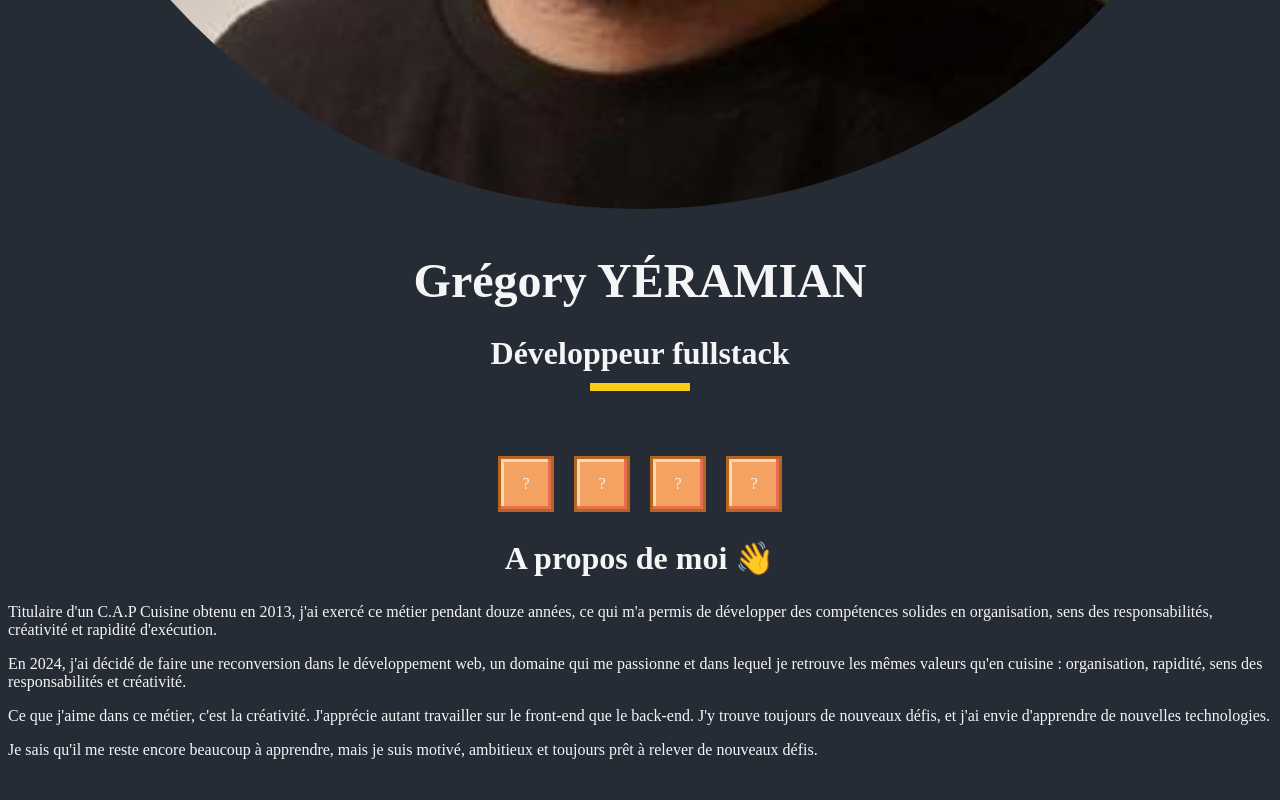
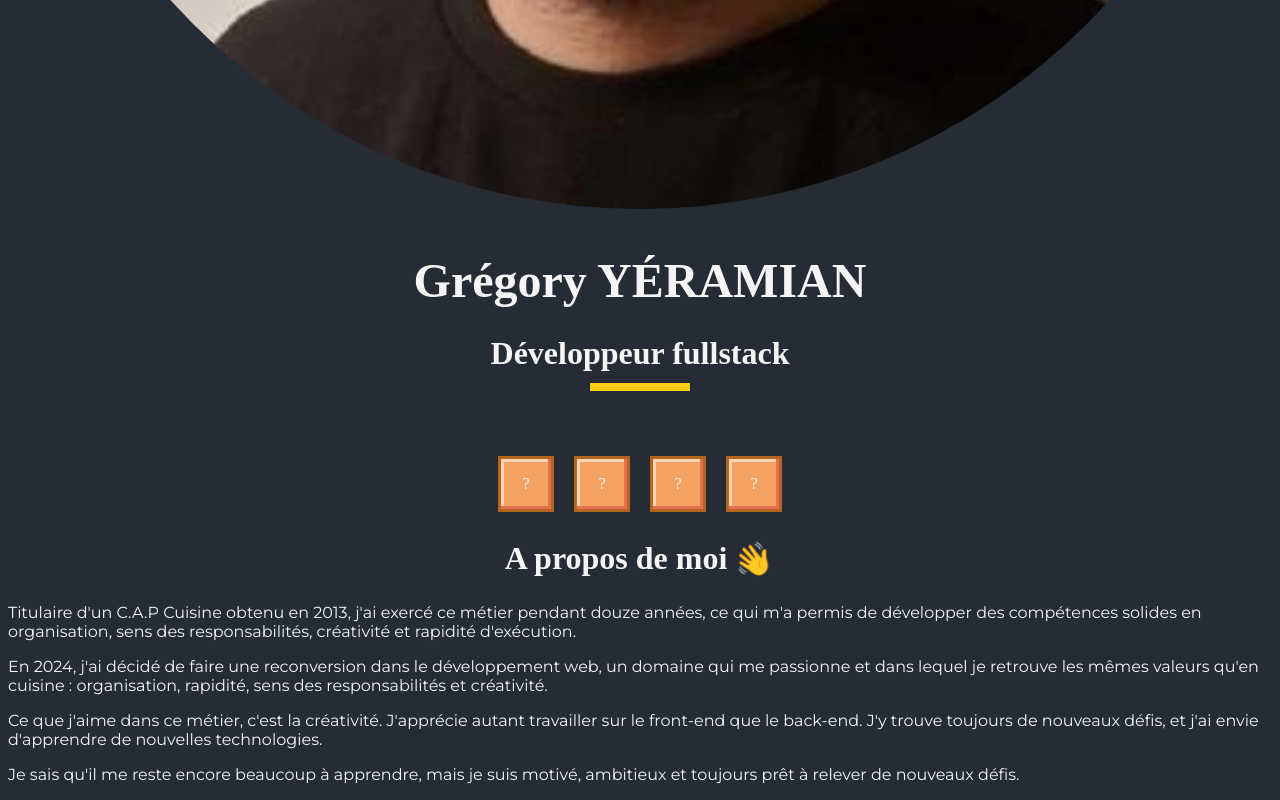
Before and after one commit to GregoryVDev/Portfolio, a React (Vite) app: page / in a window 1280 px wide. Shown: the part 1125-1925 px from the top of the page. Before the commit the page ends 1900 px from the top, so only its background shows below. Built offline with nearby package versions, Linux system fonts and the light colour scheme.

Commit message:
Added font-face MontserratRegular for the paragraph in About component

```diff
--- a/src/App.css
+++ b/src/App.css
@@ -1,6 +1,12 @@
 body {
     background-color: #252C36;
     color: #f5f5f5
+}
+
+
+@font-face {
+  font-family: 'MontserratRegular' ;
+  src: url('./assets/fonts/Montserrat-Regular.ttf') format('truetype');
 }
 
 h1, h2, a {
--- a/src/index.css
+++ b/src/index.css
@@ -170,3 +170,7 @@ h1 {
     opacity: 1;
   }
 }
+
+p {
+  font-family: 'MontserratRegular';
+}
```
